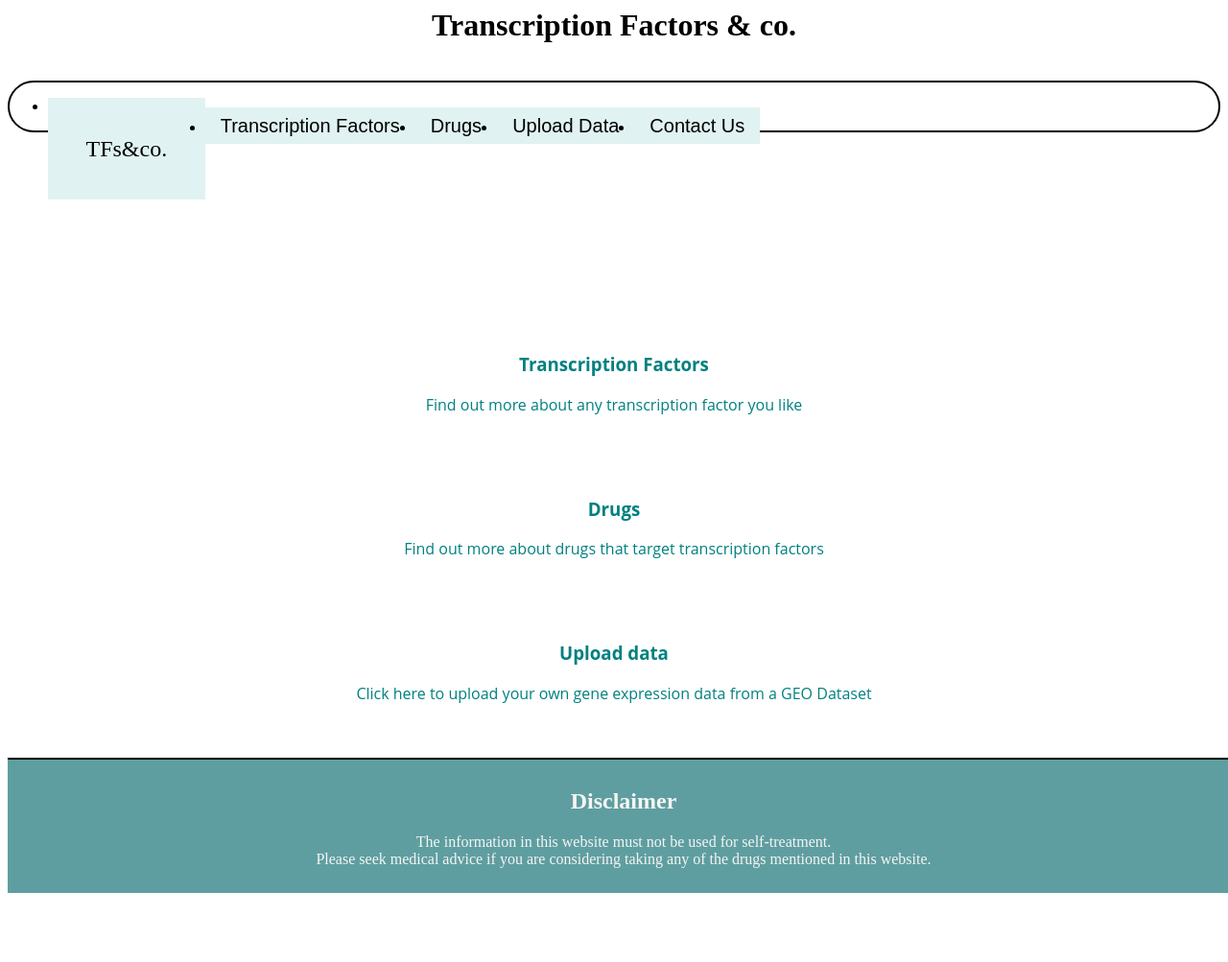
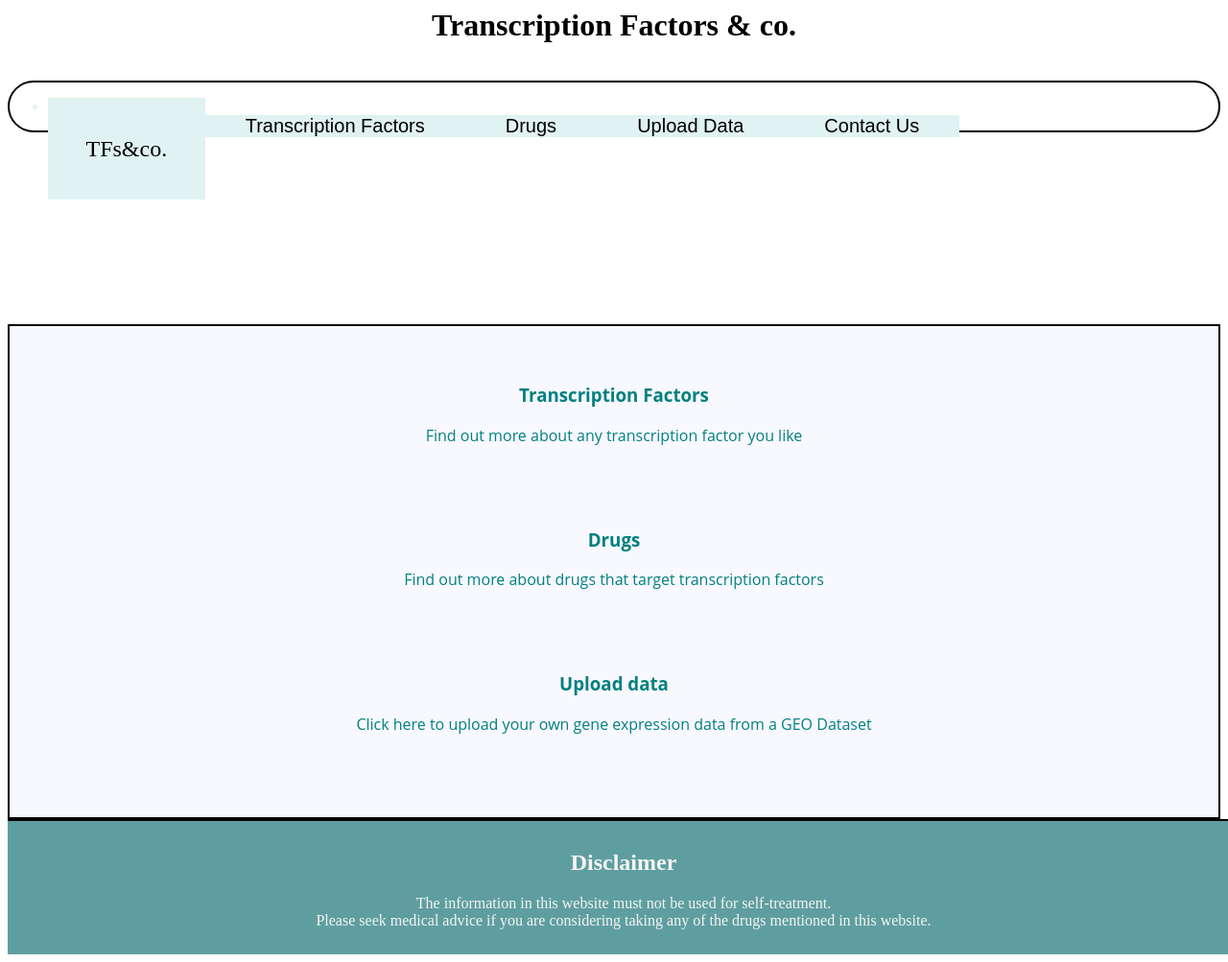
Before and after one commit to aelezi01/cleanTFsite, a Flask app: page / in a window 1280 px wide. Shown: the whole page at 96% size. Before the commit the page ends 931 px from the top, so only its background shows below. Run offline with Flask 2, Linux system fonts and the light colour scheme.

Commit message:
ae 22:42 18/02

```diff
--- a/static/styles/layout.css
+++ b/static/styles/layout.css
@@ -1,8 +1,14 @@
 /* main menu */
 
 .mainMenu {
+    color: #e0f2f1;
+    border: 2px solid black;
+    border-radius: 40px;
+}
+
+.mainMenuLi {
     float: left;
-    background-color:  #5f9ea0;
+    background-color:  #e0f2f1;
     margin: 0px;
     padding-top: 0px;
 }
@@ -58,6 +64,12 @@ footer {
     height: 200px;
 }
 
+.containerHome {
+    border: 2px black solid;
+    padding: 30px;
+    background-color:#f8f8ff;
+}
+
 .buttonsHome {
     flex-basis:20%;
     text-decoration: none;
@@ -75,7 +87,7 @@ footer {
 
 /* Small devices (phones) */
 
-#wrapper {width:98%;  margin: 0 auto; }
+#wrapper {width:95%;  margin: 0 auto; }
 
 #header {width:100%; }
 
@@ -101,7 +113,7 @@ footer {
 
 /* Large devices (desktops, 992px and up) */
 
-@media (min-width: 992px) { ... }
+@media (min-width: 992px) { ...
 
 }
 
--- a/templates/basicLayout.html
+++ b/templates/basicLayout.html
@@ -17,13 +17,13 @@
         </div>
 
         <!--this section codes for the top menu bar-->
-        <div style="border: 2px solid black; border-radius: 40px;">
+        <div class="mainMenu">
             <ul>
             <li><a href="{{ url_for('home') }}" class="a-homepage">TFs&co.</a></li>
-            <li class="mainMenu"><a href="{{ url_for('TF_search') }}" class="linksMainMenu">Transcription Factors</a></li>
-            <li class="mainMenu"><a href="{{ url_for('drugs_search') }}" class="linksMainMenu">Drugs</a></li>
-            <li class="mainMenu"><a href="{{ url_for('upload_data') }}" class="linksMainMenu">Upload Data</a></li>
-            <li class="mainMenu"><a href="{{ url_for('contactus') }}" class="linksMainMenu">Contact Us</a></li>
+            <li class="mainMenuLi"><a href="{{ url_for('TF_search') }}" class="linksMainMenu">Transcription Factors</a></li>
+            <li class="mainMenuLi"><a href="{{ url_for('drugs_search') }}" class="linksMainMenu">Drugs</a></li>
+            <li class="mainMenuLi"><a href="{{ url_for('upload_data') }}" class="linksMainMenu">Upload Data</a></li>
+            <li class="mainMenuLi"><a href="{{ url_for('contactus') }}" class="linksMainMenu">Contact Us</a></li>
             </ul>
         </div>
 
```
